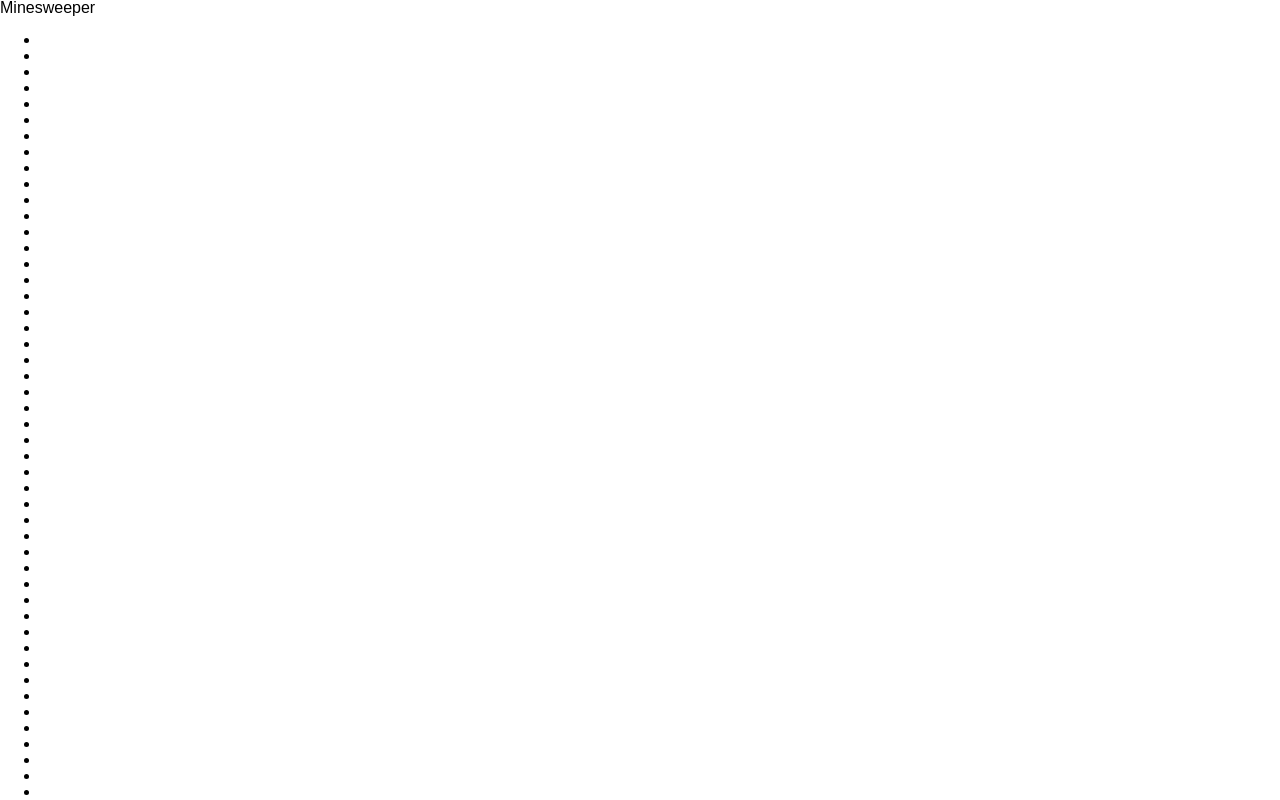
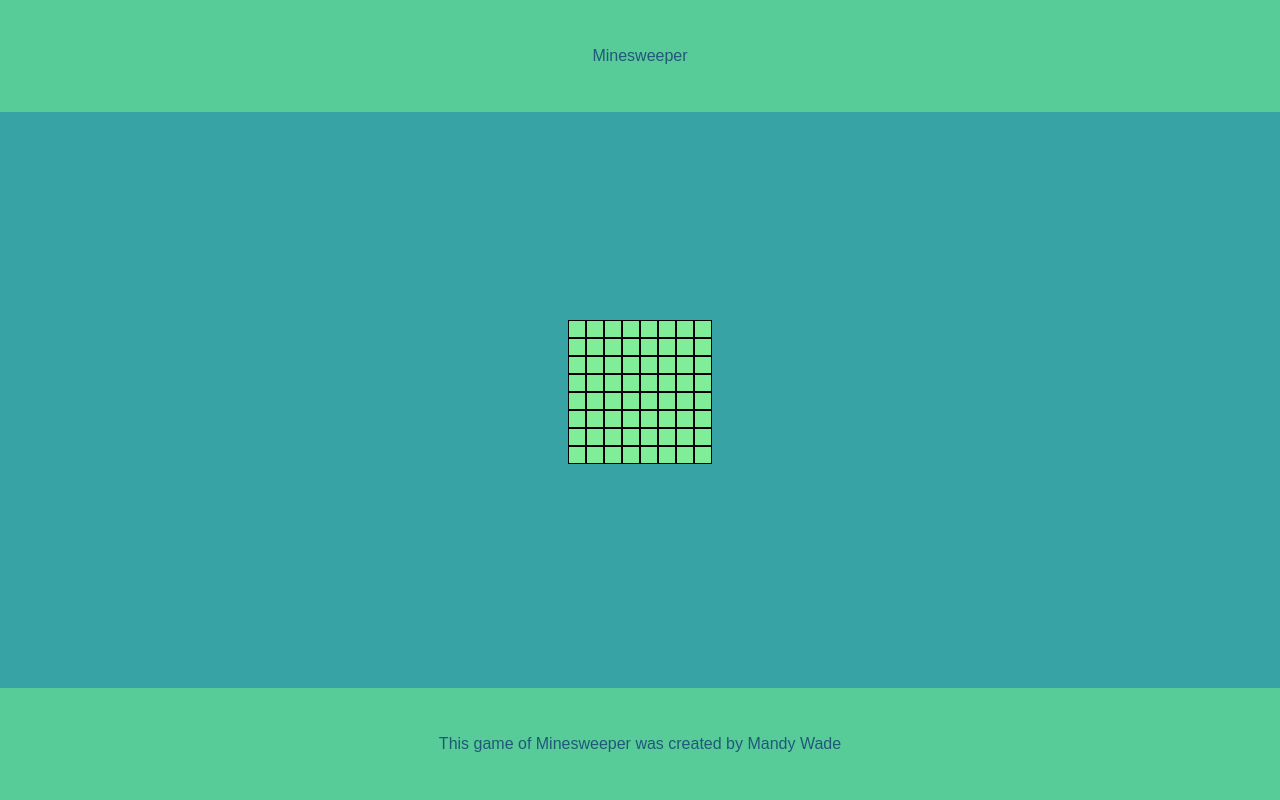
Before and after one commit to MandyW0312/minesweeper, a React (Create React App) app: page / in a window 1280 px wide. Shown: the top 800 px of the page. Built offline with nearby package versions, Linux system fonts and the light colour scheme.

Commit message:
CSS for Grid

```diff
--- a/src/App.jsx
+++ b/src/App.jsx
@@ -3,7 +3,7 @@ import React, { Component } from 'react'
 export class App extends Component {
   render() {
     return (
-      <div>
+      <div className="gameboard">
         <header>Minesweeper</header>
         <section>
           <ul>
@@ -73,7 +73,9 @@ export class App extends Component {
             <li></li>
           </ul>
         </section>
-        <footer>This game of Minesweeper was created by Mandy Wade</footer>
+        <footer>
+          <p>This game of Minesweeper was created by Mandy Wade</p>
+        </footer>
       </div>
     )
   }
--- a/src/index.scss
+++ b/src/index.scss
@@ -9,4 +9,52 @@ html {
 body {
   margin: 0;
   min-height: 100%;
+  background-color: #38a3a5;
+  color: #22577a;
 }
+
+header {
+  text-align: center;
+  background-color: #57cc99;
+  padding: 3rem;
+}
+
+section {
+  height: 70vh;
+  display: flex;
+  justify-content: center;
+  align-items: center;
+}
+
+ul,
+li {
+  margin: 0;
+  padding: 0;
+  list-style: none;
+}
+
+ul {
+  height: calc(100vh - 3 * var(--header-font-size));
+  display: grid;
+  grid-template-columns: 1fr 1fr 1fr 1fr 1fr 1fr 1fr 1fr;
+  grid-template-rows: 1fr 1fr 1fr 1fr 1fr 1fr 1fr 1fr;
+  text-align: center;
+  line-height: 16px;
+}
+
+ul li {
+  height: 16px;
+  width: 16px;
+  background-color: #80ed99;
+  font-size: var(--square-font-size);
+  cursor: pointer;
+  border: 1px solid black;
+  line-height: 16px;
+  list-style: none;
+}
+
+p {
+  text-align: center;
+  background-color: #57cc99;
+  padding: 3rem;
+}
```
